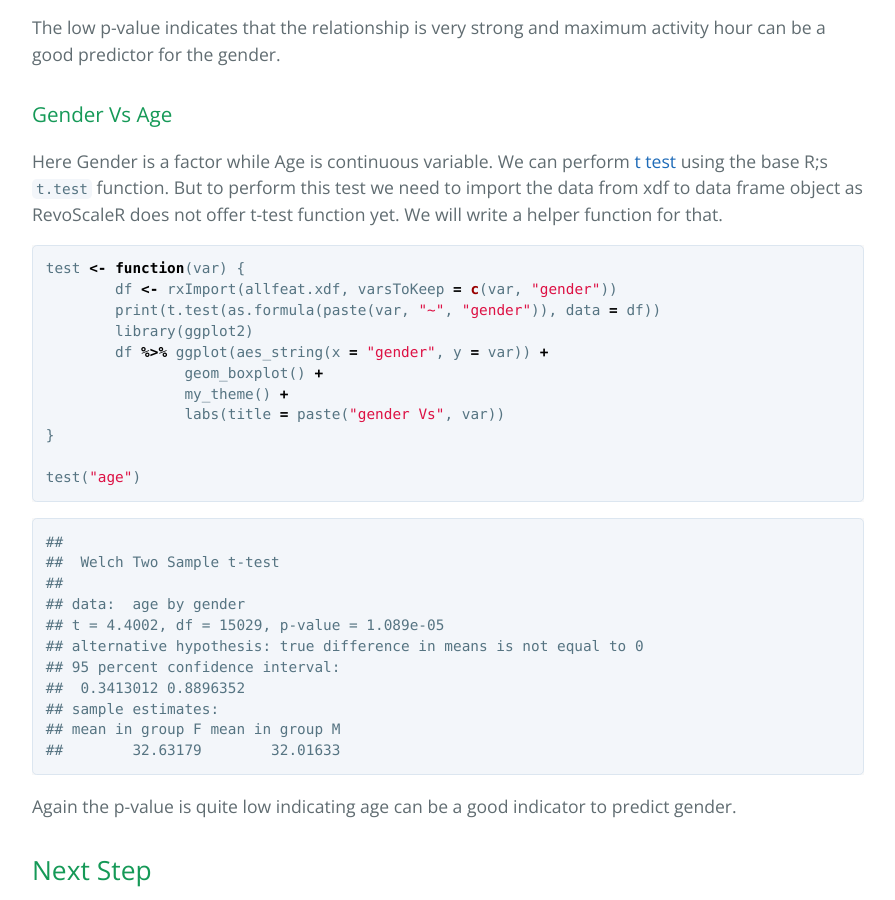
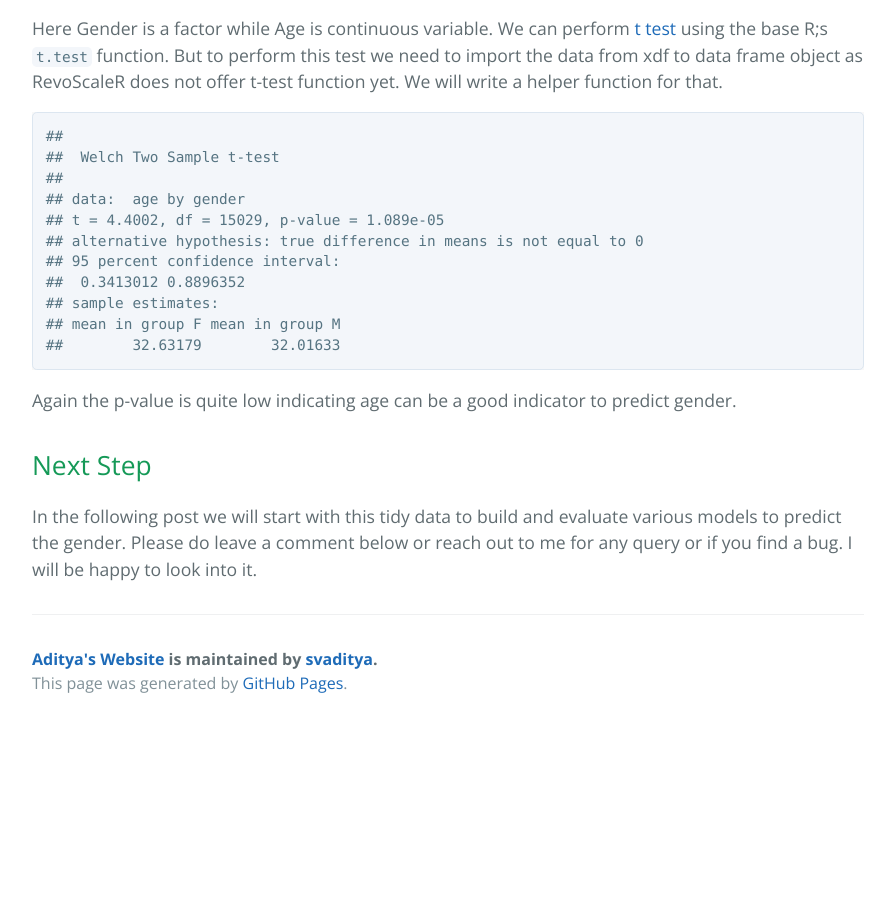
Before and after one commit to svaditya/svaditya.github.io, a Jekyll site: the page built from _posts/2017-03-08-MRS-Data-Analysis.md, in a window 1280 px wide and 900 px high, scrolled down 13182 px. Shown: the whole window, without its empty margins (192-1087 px from the left). Built offline with Jekyll 4.4.1, drawn with Linux system fonts in a browser that asks for light colours; comment, search, counter and statistics services are not loaded; after the commit the page ends 13909 px from its top, so only the background shows below that; some of the changed text lies outside the part shown.

Commit message:
Update 2017-03-08-MRS-Data-Analysis.md

````diff
--- a/_posts/2017-03-08-MRS-Data-Analysis.md
+++ b/_posts/2017-03-08-MRS-Data-Analysis.md
@@ -202,9 +202,7 @@
 
 1.  How is the user activity spread across the week?
 
-``` r
-rxHistogram(~ day, merged.xdf)
-```
+
 
 
 
@@ -212,9 +210,7 @@
 
 1.  How is the user activity spread across the day?
 
-``` r
-rxHistogram(~ F(hr), merged_new.xdf)
-```
+
 
  The user activity understandably is at its peak at 10AM and 9PM while at its lowest during the early hours of the day.
 
@@ -562,19 +558,7 @@
 
 Here Gender is a factor while Age is continuous variable. We can perform [t test](https://en.wikipedia.org/wiki/Student%27s_t-test) using the base R;s `t.test` function. But to perform this test we need to import the data from xdf to data frame object as RevoScaleR does not offer t-test function yet. We will write a helper function for that.
 
-``` r
-test <- function(var) {
-        df <- rxImport(allfeat.xdf, varsToKeep = c(var, "gender"))
-        print(t.test(as.formula(paste(var, "~", "gender")), data = df))
-        library(ggplot2)
-        df %>% ggplot(aes_string(x = "gender", y = var)) +
-                geom_boxplot() +
-                my_theme() +
-                labs(title = paste("gender Vs", var))
-}
 
-test("age")
-```
 
     ##
     ##  Welch Two Sample t-test
````
